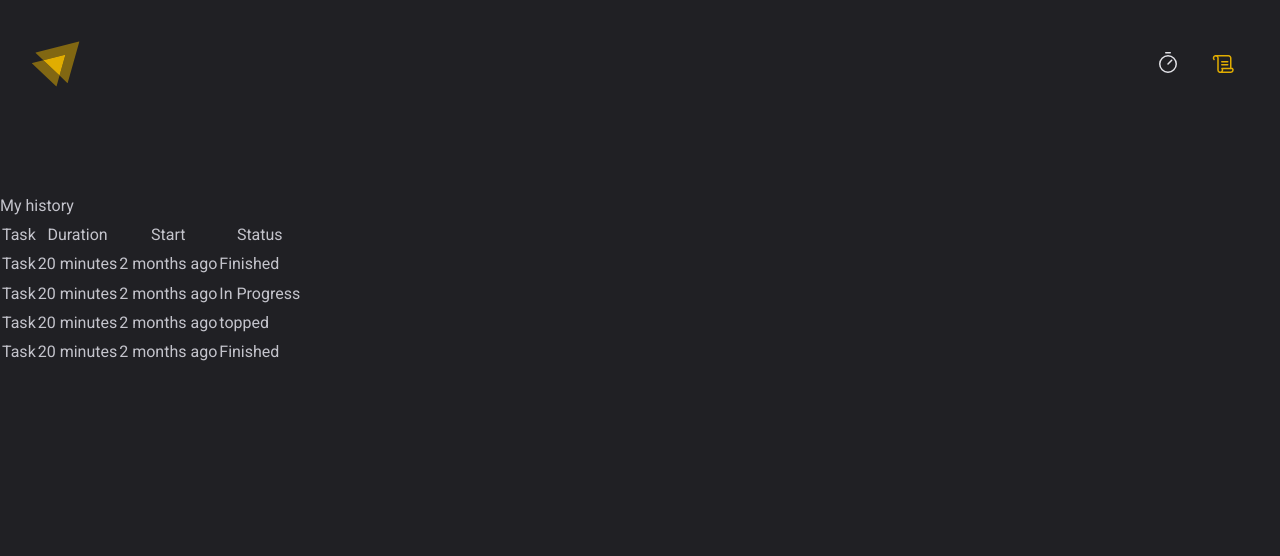
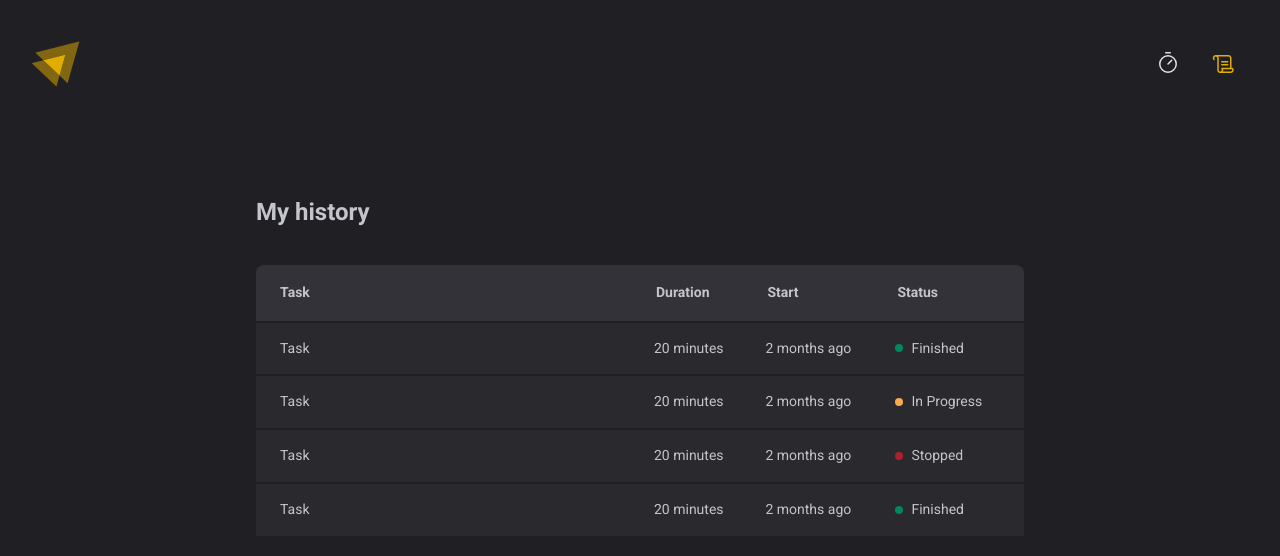
Before and after one commit to davyd-souza/pomodoro-app, a React (Vite) app: page /history in a window 1280 px wide. Shown: the top 556 px of the page. Built offline with nearby package versions, Linux system fonts and the light colour scheme.

Commit message:
feat: implement style for History

```diff
--- a/src/pages/History/index.tsx
+++ b/src/pages/History/index.tsx
@@ -1,10 +1,13 @@
+// STYLE
+import { HistoryContainer, HistoryList, Status, TableBase } from './styles'
+
 export function History() {
   return (
-    <main>
+    <HistoryContainer>
       <h2>My history</h2>
 
-      <section>
-        <table>
+      <HistoryList>
+        <TableBase>
           <thead>
             <tr>
               <th>Task</th>
@@ -18,29 +21,37 @@ export function History() {
               <td>Task</td>
               <td>20 minutes</td>
               <td>2 months ago</td>
-              <td>Finished</td>
+              <td>
+                <Status statusColor="finished">Finished</Status>
+              </td>
             </tr>
             <tr>
               <td>Task</td>
               <td>20 minutes</td>
               <td>2 months ago</td>
-              <td>In Progress</td>
+              <td>
+                <Status statusColor="progress">In Progress</Status>
+              </td>
             </tr>
             <tr>
               <td>Task</td>
               <td>20 minutes</td>
               <td>2 months ago</td>
-              <td>topped</td>
+              <td>
+                <Status statusColor="stopped">Stopped</Status>
+              </td>
             </tr>
             <tr>
               <td>Task</td>
               <td>20 minutes</td>
               <td>2 months ago</td>
-              <td>Finished</td>
+              <td>
+                <Status statusColor="finished">Finished</Status>
+              </td>
             </tr>
           </tbody>
-        </table>
-      </section>
-    </main>
+        </TableBase>
+      </HistoryList>
+    </HistoryContainer>
   )
 }
--- /dev/null
+++ b/src/pages/History/styles.ts
@@ -0,0 +1,87 @@
+// DEPENDENCY
+import styled from 'styled-components'
+
+export const HistoryContainer = styled.main`
+  min-width: min(50em, 100%);
+  margin-inline: auto;
+  padding-inline: 1rem;
+  padding-block-end: 2rem;
+
+  display: grid;
+  gap: 2rem;
+
+  & > h2 {
+    font-size: 1.5rem;
+    font-weight: 700;
+  }
+`
+
+export const HistoryList = styled.section`
+  overflow: auto;
+`
+
+export const TableBase = styled.table`
+  width: 100%;
+  min-width: 40em;
+  border-collapse: collapse;
+  font-size: 0.875rem;
+  text-align: left;
+
+  th {
+    background-color: ${(props) => props.theme.colors.gray[600]};
+    padding: 1rem;
+
+    font-weight: 700;
+
+    &:first-child {
+      border-top-left-radius: 8px;
+      padding-inline-start: 1.5rem;
+    }
+
+    &:last-child {
+      border-top-right-radius: 8px;
+      padding-inline-end: 1.5rem;
+    }
+  }
+
+  td {
+    background-color: ${(props) => props.theme.colors.gray[700]};
+    border-top: 2px solid ${(props) => props.theme.colors.gray[800]};
+    padding: 1em;
+
+    &:first-child {
+      width: 50%;
+      padding-inline-start: 1.5rem;
+    }
+
+    &:last-child {
+      padding-inline-end: 1.5rem;
+    }
+  }
+`
+
+const STATUS_COLORS = {
+  finished: 'green',
+  progress: 'amber',
+  stopped: 'red',
+} as const
+
+interface StatusProps {
+  statusColor: keyof typeof STATUS_COLORS
+}
+
+export const Status = styled.span<StatusProps>`
+  display: flex;
+  align-items: center;
+  gap: 0.5rem;
+
+  &::before {
+    content: '';
+    height: 0.5rem;
+    aspect-ratio: 1;
+
+    border-radius: 100vmax;
+    background-color: ${(props) =>
+      props.theme.colors[STATUS_COLORS[props.statusColor]][500]};
+  }
+`
--- a/src/styles/themes/default.ts
+++ b/src/styles/themes/default.ts
@@ -27,6 +27,10 @@ export const defaultTheme = {
     amber: {
       500: '#fba94c',
     },
+
+    green: {
+      500: '#00875F',
+    },
   },
   fontFamily: {
     sans: 'Roboto, sans-serif',
```
